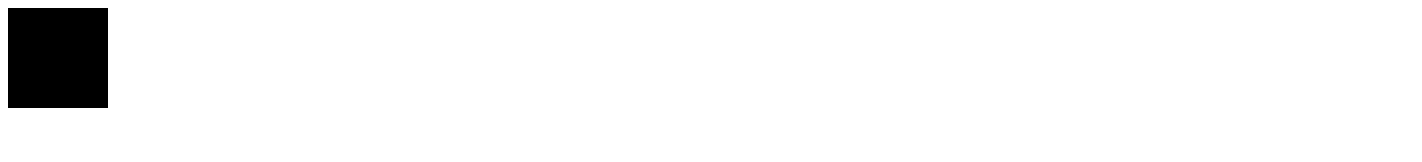
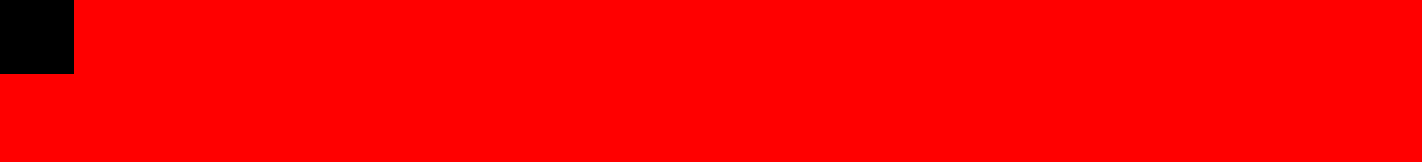
Before and after one commit to atesgoral/canvas-workshop, a plain HTML site: page index.html in a window 1280 px wide. Shown: the whole page, 1422 px wide, since content can reach past the window. Drawn offline with Linux system fonts and the light colour scheme.

Commit message:
Fit canvas to screen

```diff
--- a/index.html
+++ b/index.html
@@ -1,4 +1,9 @@
-<canvas id="stage"></canvas>
+<canvas id="stage" width="1920" height="1080"></canvas>
+<style>
+html, body { height: 100%; }
+body { padding: 0; margin: 0; }
+#stage { height: 100%; background: red; }
+</style>
 <script>
 const stage = document.getElementById('stage');
 const ctx = stage.getContext('2d');
```
